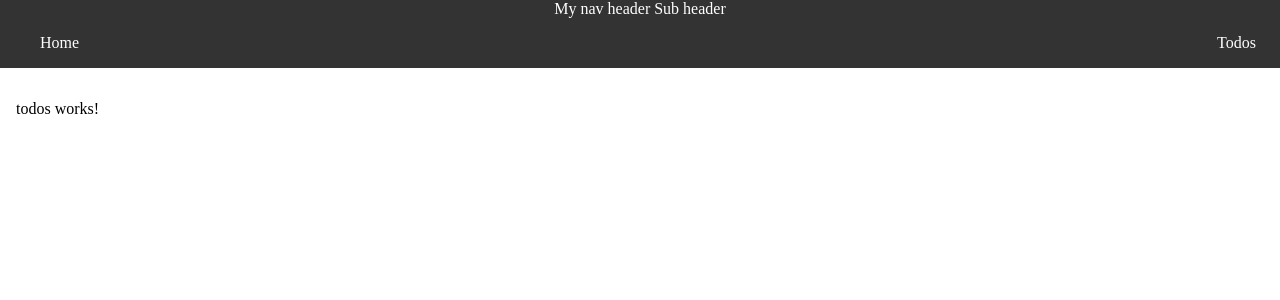
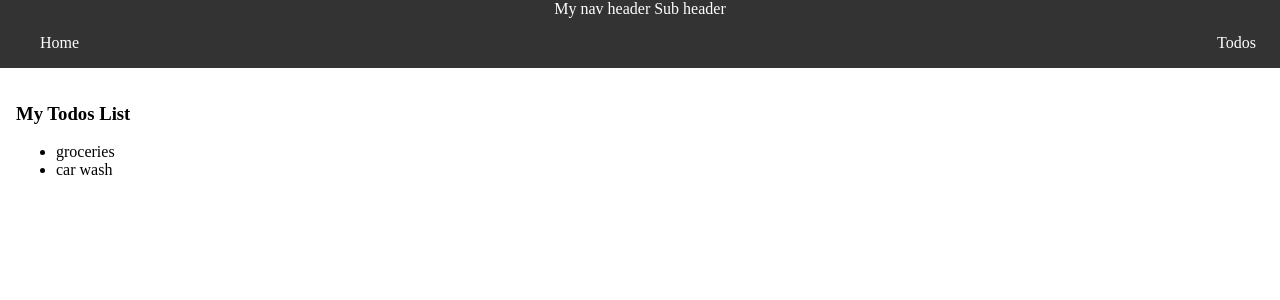
Before and after one commit to janaka120/angular18-tutorial, an Angular app: page /todos in a window 1280 px wide. Shown: the top 300 px of the page. Built offline with nearby package versions, Linux system fonts and the light colour scheme.

Commit message:
add todos service class and render in todos component

```diff
--- a/src/app/components/header/header.component.scss
+++ b/src/app/components/header/header.component.scss
@@ -1,7 +1,5 @@
 header {
     display: flex;
-    // padding-inline: 16px;
-    // padding-block: 8px;
     background-color: #333;
     color: white;
     align-items: center;
@@ -13,7 +11,6 @@ header {
         width: 100%;
         display: flex;
         justify-content: space-between;
-        // flex-direction: row;
         align-items: center;
 
         ul {
--- /dev/null
+++ b/src/app/model/todo.type.ts
@@ -0,0 +1,6 @@
+export type Todo = {
+    userId: number;
+    completed: boolean;
+    title: string;
+    id: number;
+}
--- /dev/null
+++ b/src/app/services/todos.service.ts
@@ -0,0 +1,25 @@
+import { Injectable } from '@angular/core';
+import { Todo } from '../model/todo.type';
+
+@Injectable({
+  providedIn: 'root'
+})
+export class TodosService {
+
+  todoItems: Array<Todo> = [
+    {
+      title: 'groceries',
+      id: 0,
+      userId: 1,
+      completed: false
+    },
+    {
+      title: 'car wash',
+      id: 1,
+      userId: 1,
+      completed: false
+    }
+  ]
+
+  constructor() { }
+}
--- a/src/app/todos/todos.component.html
+++ b/src/app/todos/todos.component.html
@@ -1 +1,6 @@
-<p>todos works!</p>
+<h3>My Todos List</h3>
+<ul>
+    @for (item of todoItems(); track item.id) {
+        <li>{{item.title}}</li>
+    }
+</ul>
--- a/src/app/todos/todos.component.ts
+++ b/src/app/todos/todos.component.ts
@@ -1,12 +1,21 @@
-import { Component } from '@angular/core';
+import { Component, OnInit, inject, signal } from '@angular/core';
+import { TodosService } from '../services/todos.service';
+import { Todo } from '../model/todo.type';
+import { NgFor, NgTemplateOutlet } from '@angular/common';
 
 @Component({
   selector: 'app-todos',
   standalone: true,
-  imports: [],
+  imports: [NgFor, NgTemplateOutlet],
   templateUrl: './todos.component.html',
   styleUrl: './todos.component.scss'
 })
-export class TodosComponent {
+export class TodosComponent implements OnInit {
+  todoService = inject(TodosService);
+  todoItems = signal<Array<Todo>>([]);
 
+  ngOnInit(): void {
+    console.log(this.todoService.todoItems);
+    this.todoItems.set(this.todoService.todoItems)
+  }
 }
```
Also changed, not shown: 1 other file (tests, documents, lock files or other folders).
